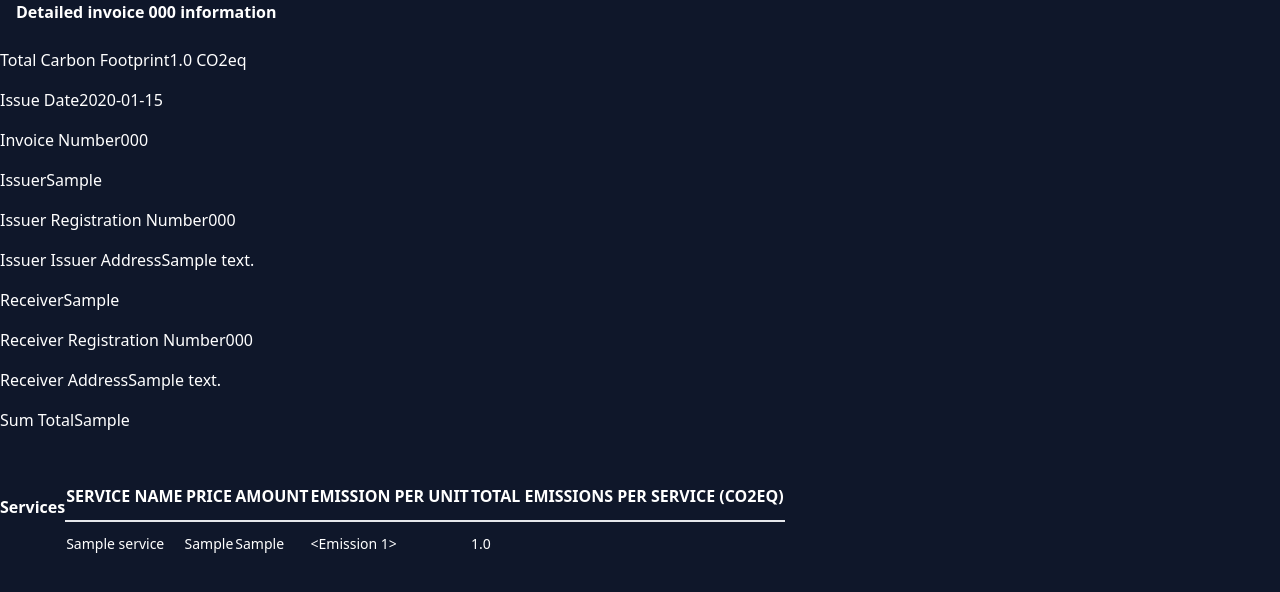
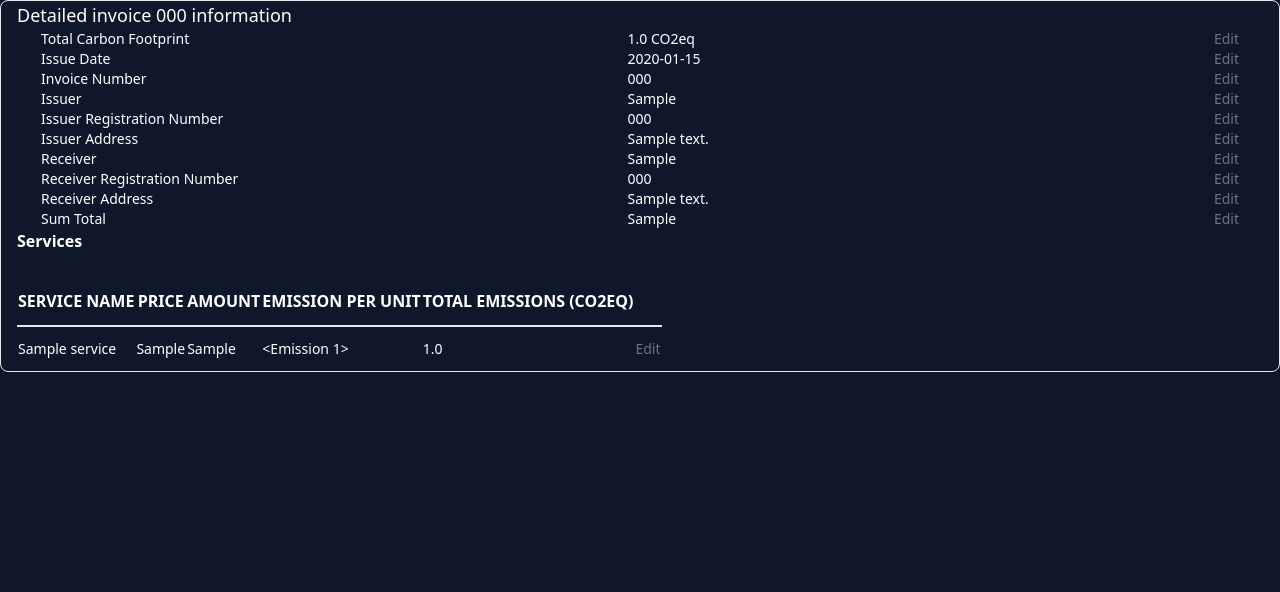
Before and after one commit to HarKemp/ProjLab, a Flask app: page /my-invoices/invoice/1 in a window 1280 px wide. Shown: the top 592 px of the page. Run offline with Flask 3, Linux system fonts and the light colour scheme; a user stored in the database is signed in; tables that the repository leaves empty hold one stand-in row (values such as "Sample post"); parts of the project's set-up code (start-up, migrations or seed data) failed here and were passed over.

Commit message:
feature/invoicePage: Optimize invoice page

```diff
--- a/Application/app/templates/invoice.html
+++ b/Application/app/templates/invoice.html
@@ -1,84 +1,65 @@
-{#https://tailwindui.com/components/ecommerce/page-examples/order-detail-pages#}
+{#https://tailwindflex.com/@boxdemo/show-user-details-2#}
 {% extends "layout.html" %}
 {% block title %}Invoice{% endblock %}
 {% block body %}
-    <div>
-        <div class="px-4 sm:px-0">
-            <h3 class="text-base/7 font-semibold">Detailed invoice {{invoice.issue_number}} information</h3>
+<div class="overflow-hidden shadow rounded-lg border box">
+    <div class="px-4 py-5 sm:px-6">
+        <div class="flex justify-between items-center">
+            <h3 class="text-lg leading-6 font-medium">
+                Detailed invoice {{ invoice.issue_number }} information
+            </h3>
         </div>
     </div>
-    <div class="mt-6 border-t border-gray-100">
-    <dl class="hm aec aeh ayp dkf dls">
-        <div class="la aaz abe awu flex items-center mb-4">
-            <dt class="bat w-1/3">Total Carbon Footprint</dt>
-            <dd class="azp baw w-2/3 text-right">{{invoice.total_emissions}} CO2eq</dd>
+
+    {% set fields = [
+        {'label': 'Total Carbon Footprint', 'value': invoice.total_emissions ~ ' CO2eq'},
+        {'label': 'Issue Date', 'value': invoice.issue_date.strftime('%Y-%m-%d') if invoice.issue_date else 'N/A'},
+        {'label': 'Invoice Number', 'value': invoice.issue_number},
+        {'label': 'Issuer', 'value': invoice.issuer},
+        {'label': 'Issuer Registration Number', 'value': invoice.issuer_registration_number},
+        {'label': 'Issuer Address', 'value': invoice.issuer_address},
+        {'label': 'Receiver', 'value': invoice.receiver},
+        {'label': 'Receiver Registration Number', 'value': invoice.receiver_registration_number},
+        {'label': 'Receiver Address', 'value': invoice.receiver_address},
+        {'label': 'Sum Total', 'value': invoice.sum_total}
+    ] %}
+
+    {% for field in fields %}
+    <div class="border-t border-gray-800 px-4 py-5 sm:p-0">
+        <dl class="flex items-center gap-4 px-6">
+            <dt class="text-sm flex-1">{{ field.label }}</dt>
+            <dd class="text-sm flex-1">{{ field.value }}</dd>
+            <button class="text-sm font-medium text-gray-500">Edit</button>
+        </dl>
     </div>
-        <div class="la aaz abe aup flex items-center mb-4">
-            <dt class="bat w-1/3">Issue Date</dt>
-            <dd class="azp baw w-2/3 text-right">{{ invoice.issue_date.strftime('%Y-%m-%d') if invoice.issue_date else 'N/A' }}</dd>
-        </div>
-        <div class="la aaz abe aup flex items-center mb-4">
-            <dt class="bat w-1/3">Invoice Number</dt>
-            <dd class="azp baw w-2/3 text-right">{{invoice.issue_number}}</dd>
-        </div>
-        <div class="la aaz abe aup flex items-center mb-4">
-            <dt class="bat w-1/3">Issuer</dt>
-            <dd class="azp baw w-2/3 text-right">{{invoice.issuer}}</dd>
-        </div>
-        <div class="la aaz abe aup flex items-center mb-4">
-            <dt class="bat w-1/3">Issuer Registration Number</dt>
-            <dd class="azp baw w-2/3 text-right">{{invoice.issuer_registration_number}}</dd>
-        </div>
-        <div class="la aaz abe aup flex items-center mb-4">
-            <dt class="bat w-1/3">Issuer Issuer Address</dt>
-            <dd class="azp baw w-2/3 text-right">{{invoice.issuer_address}}</dd>
-        </div>
-        <div class="la aaz abe aup flex items-center mb-4">
-            <dt class="bat w-1/3">Receiver</dt>
-            <dd class="azp baw w-2/3 text-right">{{invoice.receiver}}</dd>
-        </div>
-        <div class="la aaz abe aup flex items-center mb-4">
-            <dt class="bat w-1/3">Receiver Registration Number</dt>
-            <dd class="azp baw w-2/3 text-right">{{invoice.receiver_registration_number}}</dd>
-        </div>
-        <div class="la aaz abe aup flex items-center mb-4">
-            <dt class="bat w-1/3">Receiver Address</dt>
-            <dd class="azp baw w-2/3 text-right">{{invoice.receiver_address}}</dd>
-        </div>
-        <div class="la aaz abe aup flex items-center mb-4">
-            <dt class="bat w-1/3">Sum Total</dt>
-            <dd class="azp baw w-2/3 text-right">{{invoice.sum_total}}</dd>
-        </div>
-        <div class="la aaz abe avi flex items-center mb-4">
-        <h4 class="text-base/7 font-semibold">Services</h4>
-        <div class="mt-6 border-t border-gray-100">
-            <table class="min-w-full leading-normal">
+    {% endfor %}
+
+    <div class="border-t border-gray-800 px-4 py-5 sm:p-0">
+        <h4 class="text-base font-semibold">Services</h4>
+        <table class="min-w-full leading-normal mt-6 border-t border-gray-100">
             <thead>
                 <tr>
                     <th class="px-5 py-3 border-b-2 border-gray-200 text-left text-xs font-semibold uppercase tracking-wider">Service Name</th>
                     <th class="px-5 py-3 border-b-2 border-gray-200 text-left text-xs font-semibold uppercase tracking-wider">Price</th>
                     <th class="px-5 py-3 border-b-2 border-gray-200 text-left text-xs font-semibold uppercase tracking-wider">Amount</th>
                     <th class="px-5 py-3 border-b-2 border-gray-200 text-left text-xs font-semibold uppercase tracking-wider">Emission per Unit</th>
-                        <th class="px-5 py-3 border-b-2 border-gray-200 text-left text-xs font-semibold uppercase tracking-wider">Total Emissions per Service (CO2eq)</th>
+                    <th class="px-5 py-3 border-b-2 border-gray-200 text-left text-xs font-semibold uppercase tracking-wider">Total Emissions (CO2eq)</th>
+                    <th class="px-5 py-3 border-b-2 border-gray-200 text-left text-xs font-semibold uppercase tracking-wider"></th>
                 </tr>
             </thead>
             <tbody>
                 {% for service in invoice.services %}
                 <tr>
-                        <td class="border-b border-gray-200 px-5 py-3 text-sm">{{ service.name }}</td>
-                        <td class="border-b border-gray-200 px-5 py-3 text-sm">{{ service.price }}</td>
-                        <td class="border-b border-gray-200 px-5 py-3 text-sm">{{ service.amount }}</td>
-                        <td class="border-b border-gray-200 px-5 py-3 text-sm">{{ service.emission }}</td>
-                        <td class="border-b border-gray-200 px-5 py-3 text-sm">{{ service.total_emissions }}</td>
+                    <td class="border-b border-gray-200 px-5 py-3 text-sm text-left">{{ service.name }}</td>
+                    <td class="border-b border-gray-200 px-5 py-3 text-sm text-left">{{ service.price }}</td>
+                    <td class="border-b border-gray-200 px-5 py-3 text-sm text-left">{{ service.amount }}</td>
+                    <td class="border-b border-gray-200 px-5 py-3 text-sm text-left">{{ service.emission }}</td>
+                    <td class="border-b border-gray-200 px-5 py-3 text-sm text-left">{{ service.total_emissions }}</td>
+                    <td class="border-b border-gray-200 px-5 py-3 text-sm text-right"><button class="text-sm font-medium text-gray-500 text-right">Edit</button></td>
                 </tr>
                 {% endfor %}
             </tbody>
         </table>
     </div>
-
-
 </div>
-    </dl>
-    </div>
-
 {% endblock %}
```
Lines whose indentation alone changed are shown as unchanged.
